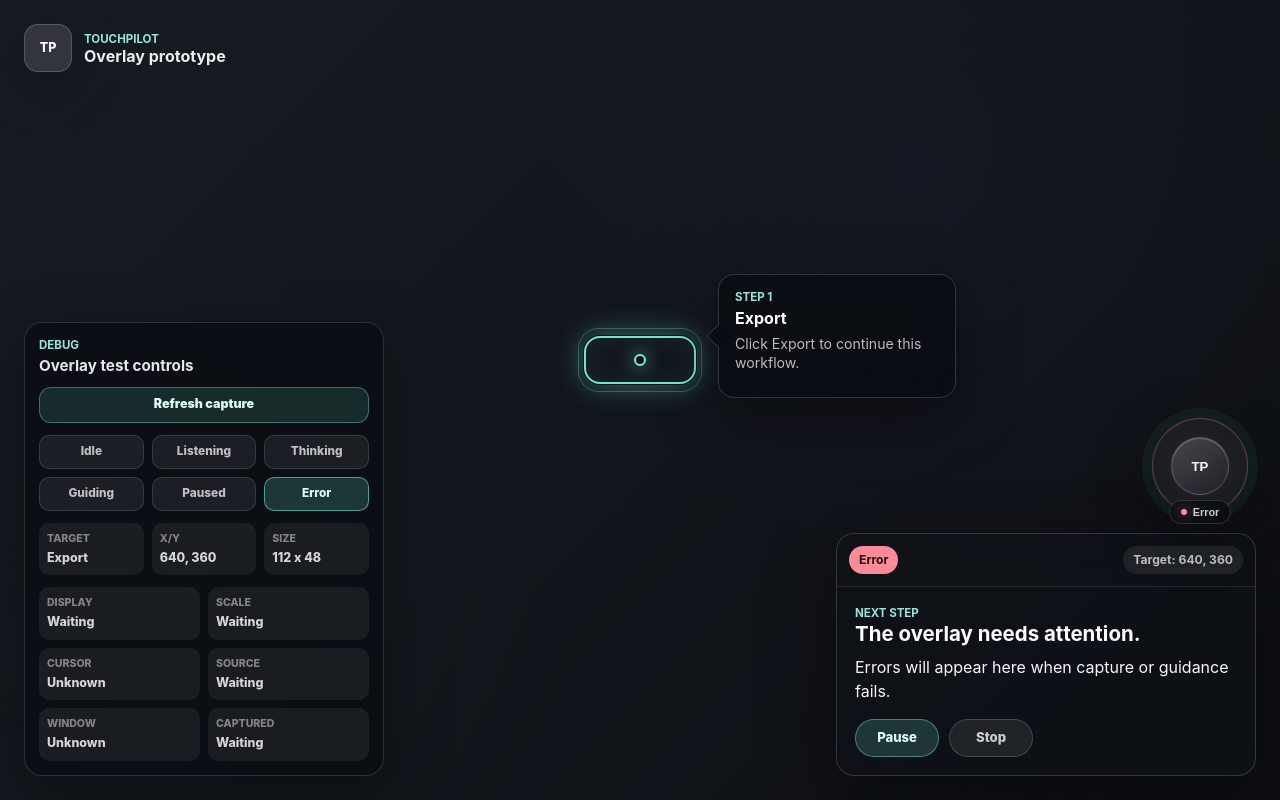
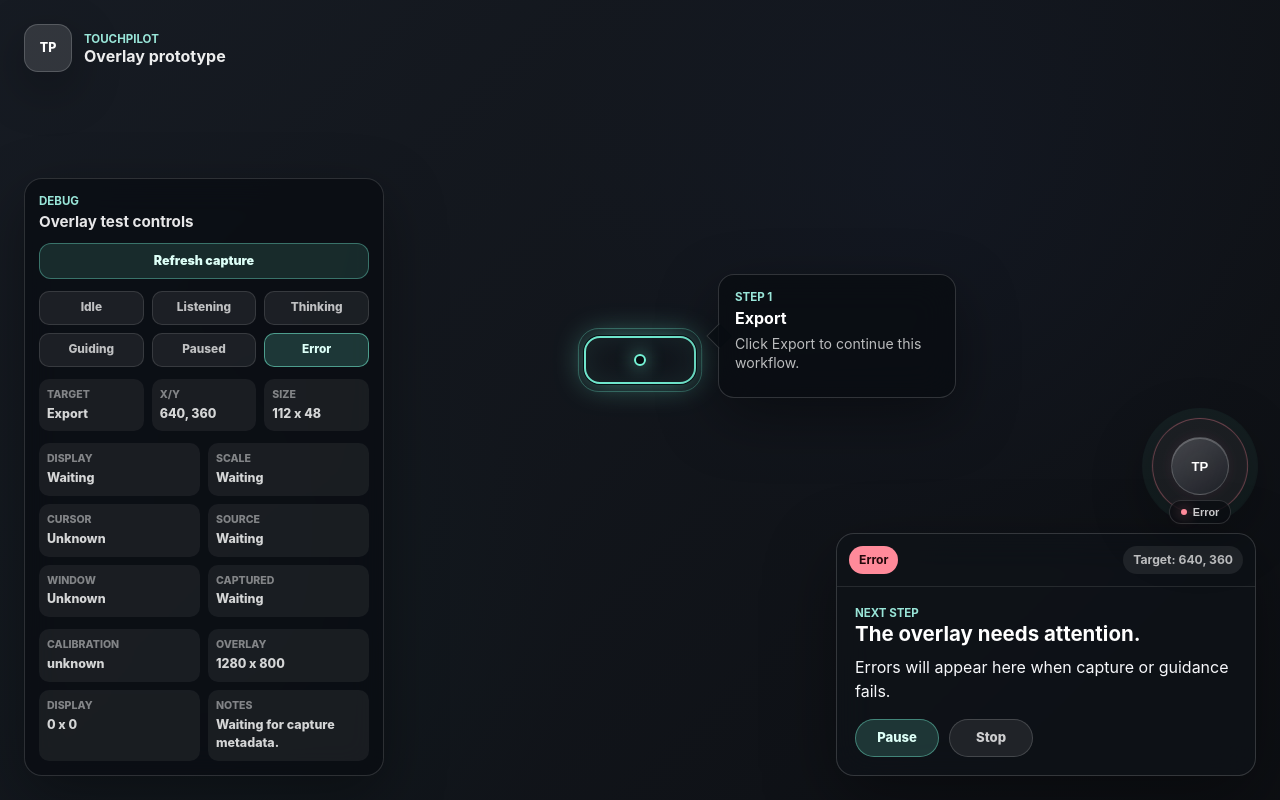
Before and after one commit to GargiGupta-io/toki, a React (Vite) app in the folder touchpilot/apps/desktop/: page / in a window 1280 px wide. Built offline with nearby package versions, Linux system fonts and the light colour scheme.

Commit message:
coordinate calibration readout

```diff
--- a/touchpilot/apps/desktop/src/App.css
+++ b/touchpilot/apps/desktop/src/App.css
@@ -359,19 +359,22 @@ h1 {
 }
 
 .debug-readout,
-.capture-readout {
+.capture-readout,
+.calibration-readout {
   display: grid;
   grid-template-columns: repeat(3, minmax(0, 1fr));
   gap: 8px;
   margin: 12px 0 0;
 }
 
-.capture-readout {
+.capture-readout,
+.calibration-readout {
   grid-template-columns: repeat(2, minmax(0, 1fr));
 }
 
 .debug-readout div,
-.capture-readout div {
+.capture-readout div,
+.calibration-readout div {
   min-height: 48px;
   border-radius: 10px;
   padding: 8px;
@@ -379,7 +382,8 @@ h1 {
 }
 
 .debug-readout dt,
-.capture-readout dt {
+.capture-readout dt,
+.calibration-readout dt {
   color: rgba(255, 255, 255, 0.46);
   font-size: 0.66rem;
   font-weight: 800;
@@ -387,7 +391,8 @@ h1 {
 }
 
 .debug-readout dd,
-.capture-readout dd {
+.capture-readout dd,
+.calibration-readout dd {
   margin: 2px 0 0;
   color: rgba(255, 255, 255, 0.82);
   font-size: 0.78rem;
--- a/touchpilot/apps/desktop/src/App.tsx
+++ b/touchpilot/apps/desktop/src/App.tsx
@@ -1,6 +1,6 @@
 import { useEffect, useState } from "react";
 import { invoke } from "@tauri-apps/api/core";
-import type { CaptureMetadata } from "@touchpilot/shared";
+import type { CaptureMetadata, CoordinateCalibration } from "@touchpilot/shared";
 import "./App.css";
 
 type OverlayState = "idle" | "listening" | "thinking" | "guiding" | "paused" | "error";
@@ -129,6 +129,7 @@ function DebugPanel({
   currentState,
   target,
   captureMetadata,
+  calibration,
   isRefreshingCapture,
   onStateChange,
   onRefreshCapture,
@@ -136,6 +137,7 @@ function DebugPanel({
   currentState: OverlayState;
   target: typeof testTarget;
   captureMetadata: CaptureMetadata | null;
+  calibration: CoordinateCalibration;
   isRefreshingCapture: boolean;
   onStateChange: (state: OverlayState) => void;
   onRefreshCapture: () => void;
@@ -223,8 +225,66 @@ function DebugPanel({
           <dd>{captureMetadata?.capturedAt ?? "Waiting"}</dd>
         </div>
       </dl>
+
+      <dl className="calibration-readout">
+        <div>
+          <dt>Calibration</dt>
+          <dd>{calibration.status}</dd>
+        </div>
+        <div>
+          <dt>Overlay</dt>
+          <dd>
+            {calibration.overlayWidth} x {calibration.overlayHeight}
+          </dd>
+        </div>
+        <div>
+          <dt>Display</dt>
+          <dd>
+            {calibration.displayWidth} x {calibration.displayHeight}
+          </dd>
+        </div>
+        <div>
+          <dt>Notes</dt>
+          <dd>{calibration.notes ?? "No notes"}</dd>
+        </div>
+      </dl>
     </section>
   );
+}
+
+function getCalibration(captureMetadata: CaptureMetadata | null): CoordinateCalibration {
+  const overlayWidth = window.innerWidth;
+  const overlayHeight = window.innerHeight;
+  const displayWidth = captureMetadata?.display.width ?? 0;
+  const displayHeight = captureMetadata?.display.height ?? 0;
+  const scaleFactor = captureMetadata?.display.scaleFactor ?? 1;
+
+  if (!captureMetadata) {
+    return {
+      status: "unknown",
+      overlayWidth,
+      overlayHeight,
+      displayWidth,
+      displayHeight,
+      scaleFactor,
+      notes: "Waiting for capture metadata.",
+    };
+  }
+
+  const sizeMatches = overlayWidth === displayWidth && overlayHeight === displayHeight;
+
+  return {
+    status: sizeMatches ? "aligned" : "needs_check",
+    overlayWidth,
+    overlayHeight,
+    displayWidth,
+    displayHeight,
+    scaleFactor,
+    checkedAt: new Date().toISOString(),
+    notes: sizeMatches
+      ? "Overlay viewport matches captured display dimensions."
+      : "Overlay viewport differs from captured display dimensions.",
+  };
 }
 
 function App() {
@@ -233,6 +293,7 @@ function App() {
   const [isRefreshingCapture, setIsRefreshingCapture] = useState(false);
   const meta = stateMeta[overlayState];
   const isPaused = overlayState === "paused";
+  const calibration = getCalibration(captureMetadata);
 
   async function refreshCaptureMetadata() {
     setIsRefreshingCapture(true);
@@ -318,6 +379,7 @@ function App() {
         currentState={overlayState}
         target={testTarget}
         captureMetadata={captureMetadata}
+        calibration={calibration}
         isRefreshingCapture={isRefreshingCapture}
         onStateChange={setOverlayState}
         onRefreshCapture={refreshCaptureMetadata}
```
